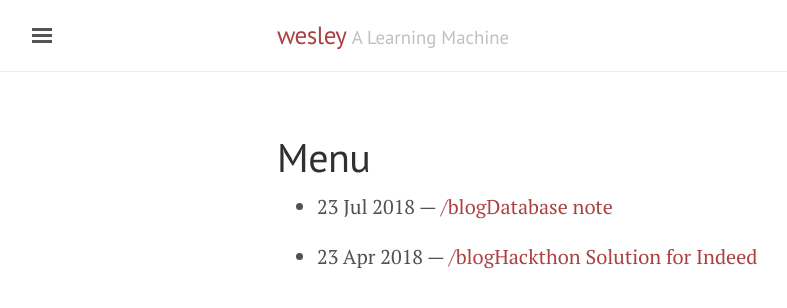
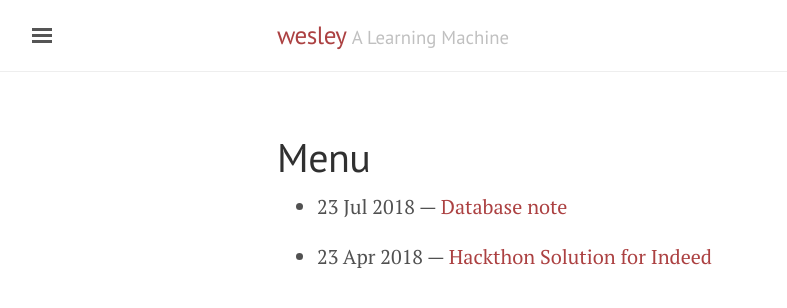
Before and after one commit to wesleytao/blog, a Jekyll site: the page built from Menu.md, in a window 1280 px wide. Shown: the top 308 px of the page, without its empty margins (3-790 px from the left). Built offline with Jekyll 4.4.1, drawn with Linux system fonts in a browser that asks for light colours.

Commit message:
menu fix second attempt

```diff
--- a/Menu.md
+++ b/Menu.md
@@ -4,5 +4,5 @@ title: Menu
 ---
 
 {% for post in site.posts %}
-  * {{ post.date | date_to_string }} &mdash; [ {{ site.baseurl }}{{ post.title }} ]({{ post.url }})
+  * {{ post.date | date_to_string }} &mdash; [ {{ post.title }} ]({{ site.baseurl }}{{ post.url }})
 {% endfor %}
```
